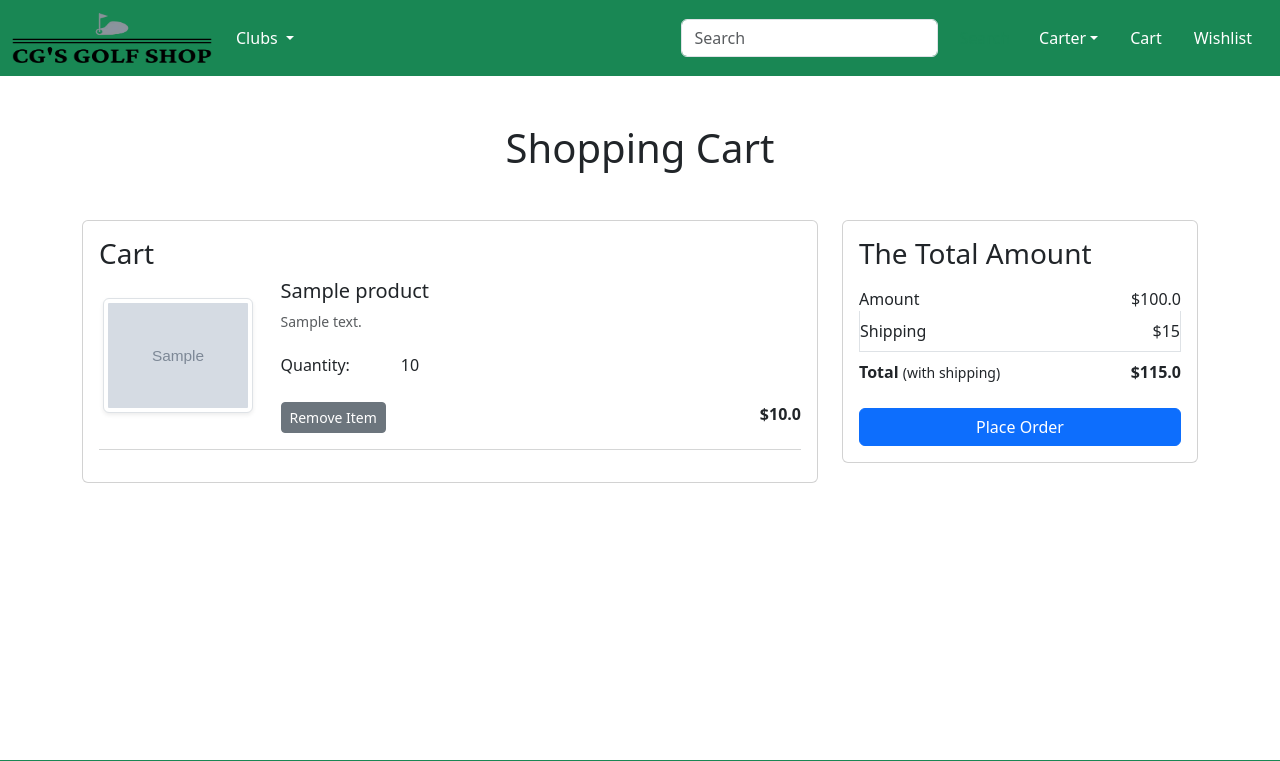
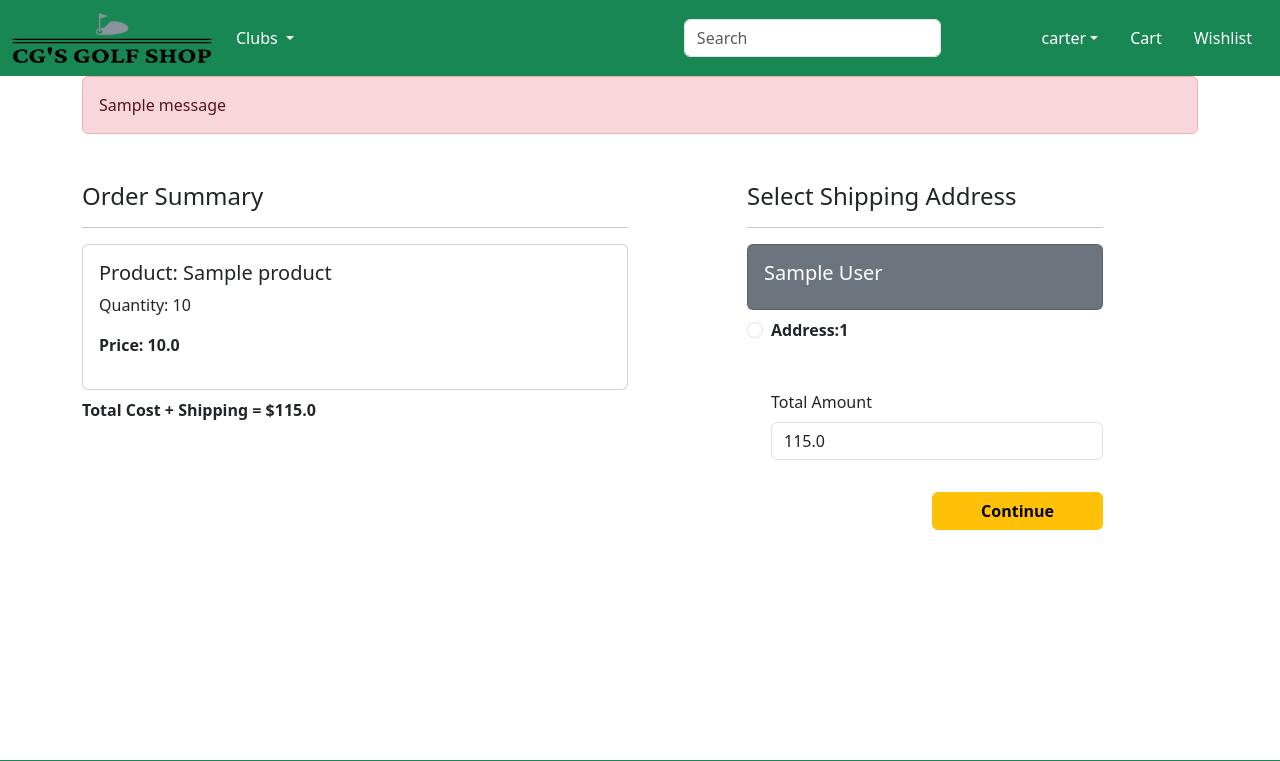
Before and after one commit to cartergeile/project4, a Django app: page /checkout/ in a window 1280 px wide. Shown: the top 761 px of the page. Run offline with Django 4.2, Linux system fonts and the light colour scheme; a user stored in the database is signed in; tables that the repository leaves empty hold one stand-in row (values such as "Sample post"); grey boxes marked "Sample" are stand-in pictures; one stand-in notice (Sample message) is shown; some libraries are stand-ins or nearby versions; some web fonts are replaced.

Commit message:
made a checkout function and template

```diff
--- a/capstone-project/main_app/templates/main_app/addtocart.html
+++ b/capstone-project/main_app/templates/main_app/addtocart.html
@@ -21,8 +21,8 @@
                 <div class="my-3">
                   <label for="quantity">Quantity:</label>
                   <a class="minus-cart btn" pid={{item.product.id}}><i class="fas fa-minus-square fa-lg"></i></a>
-                    <span id="quantity">{{item.quantity}}</span>
-                    <a class="plus-cart btn" pid={{item.product.id}}><i class="fas fa-plus-square fa-lg"></i></a>
+                  <span id="quantity">{{item.quantity}}</span>
+                  <a class="plus-cart btn" pid={{item.product.id}}><i class="fas fa-plus-square fa-lg"></i></a>
                 </div>
                 <div class="d-flex justify-content-between">
                   <a href="#" class="remove-cart btn btn-sm btn-secondary mr-3" pid={{item.product.id}}>Remove Item </a>
--- a/capstone-project/main_app/templates/main_app/base.html
+++ b/capstone-project/main_app/templates/main_app/base.html
@@ -51,7 +51,7 @@
 
       <ul class="navbar-nav me-auto mb-2 mb-lg-0">
         <li class="nav-item dropdown mx-2">
-          <a class="nav-link dropdown-toggle text-white" href="#" id="profileDropdown" role="button" data-bs-toggle="dropdown" aria-expanded="false">Carter</a>
+          <a class="nav-link dropdown-toggle text-white" href="#" id="profileDropdown" role="button" data-bs-toggle="dropdown" aria-expanded="false">carter</a>
           <ul class="dropdown-menu" aria-labelledby="profileDropdown">
             <li><a class="dropdown-item" href="{% url 'profile' %}">Profile</a></li>
             <li><a class="dropdown-item" href="#">Orders</a></li>
--- /dev/null
+++ b/capstone-project/main_app/templates/main_app/checkout.html
@@ -0,0 +1,58 @@
+{% extends 'main_app/base.html' %}
+{% load static %}
+{% block title %}Checkout{% endblock title%}
+
+{% block main-content %}
+<div class="container">
+  {% if messages %}
+    {% for msg in messages %}
+      <div class="alert alert-danger" role="alert">
+        {{msg}}
+      </div>
+    {% endfor %}
+  {% endif %}
+  <div class="row mt-5">
+    <div class="col-sm-6">
+      <h4>Order Summary</h4>
+      <hr>
+      {% for item in cart_items %}
+        <div class="card mb-2">
+          <div class="card-body">
+            <h5>Product: {{item.product.name}}</h5>
+            <p>Quantity: {{item.quantity}}</p>
+            <p class="fw-bold">Price: {{item.product.price}}</p>
+          </div>
+        </div>
+      {% endfor %}
+      <p class="fw-bold">Total Cost + Shipping = ${{totalamount}}</p>
+    </div>
+    <div class="col-sm-4 offset-sm-1">
+      <h4>Select Shipping Address</h4>
+      <hr>
+      <form method="POST" id="myform">
+        {% csrf_token %}
+        {% for ad in add %}
+        <div class="card bg-secondary">
+          <div class="card-body ">
+            <h5 class="text-white">{{ad.name}}</h5>
+          </div>
+        </div>
+        <div class="form-check mt-2 mb-5">
+          <input type="radio" class="form-check-input" name="custid" id="custadd{{forloop.counter}}" value="{{ad.id}}">
+          <label for="custadd{{forloop.counter}}" class="form-check-label fw-bold">
+            Address:{{forloop.counter}}</label>
+        </div>
+        {% endfor %}
+        <div class="form-check mb-3">
+          <label for="totalamount" class="form-label">Total Amount</label>
+          <input type="number" class="form-control" name="totalamount" value={{totalamount}} readonly>
+        </div>
+        <div class="text-end">
+          <button type="submit" class="btn btn-warning mt-3 px-5 fw-bold">Continue</button>
+        </div>
+      </form>
+    </div>
+  </div>
+</div>
+
+{% endblock main-content %}
--- a/capstone-project/main_app/templates/main_app/productdetail.html
+++ b/capstone-project/main_app/templates/main_app/productdetail.html
@@ -16,7 +16,7 @@
         {{product.description}}
       </h2>
 
-        <form action="{% url 'showcart' %}" class="d-inline">
+        <form action="/add-to-cart/" class="d-inline">
           <input type="hidden" name="prod_id" value={{product.id}} />
           <button type="submit" class="btn btn-primary shadow px-5 py-2">Add to Cart</button>
         </form>
--- a/capstone-project/main_app/urls.py
+++ b/capstone-project/main_app/urls.py
@@ -15,8 +15,13 @@ urlpatterns = [
     path('updateAddress/<int:pk>', views.updateAddress.as_view(), name='updateAddress'),
 
     path('add-to-cart/', views.add_to_cart, name='add-to-cart'),
-    path('cart/', views.show_cart, name='showcart'),
-    path('checkout/', views.show_cart, name='checkout'),
+    path('cart', views.show_cart, name='showcart'),
+    path('checkout/', views.checkout.as_view(), name='checkout'),
+
+    path('pluscart/', views.plus_cart),
+    path('minuscart/', views.minus_cart),
+    path('removecart/', views.remove_cart),
+
 
     # login auth
     path('signup', views.CustomerRegistrationView.as_view(), name='signup'),
--- a/capstone-project/main_app/views.py
+++ b/capstone-project/main_app/views.py
@@ -1,9 +1,11 @@
 from django.db.models import Count
+from django.http import JsonResponse
 from django.shortcuts import render, redirect
 from django.views import View
 from . models import Cart, Product, Customer
 from . forms import CustomerProfileForm, CustomerRegistrationForm
 from django.contrib import messages
+from django.db.models import Q
 
 # Create your views here.
 def home(request):
@@ -92,3 +94,75 @@ def show_cart(request):
         amount = amount + value
     totalamount = amount + 15
     return render(request, 'main_app/addtocart.html', locals())
+
+class checkout(View):
+    def get(self, request):
+        user=request.user
+        add=Customer.objects.filter(user=user)
+        cart_items=Cart.objects.filter(user=user)
+        famount = 0
+        for p in cart_items:
+            value = p.quantity * p.product.price
+            famount = famount + value
+        totalamount = famount + 15
+        return render(request, 'main_app/checkout.html', locals())
+
+def plus_cart(request):
+    if request.method == 'GET':
+        prod_id=request.GET['prod_id']
+        c = Cart.objects.get(Q(product=prod_id) & Q(user=request.user))
+        c.quantity+=1
+        c.save()
+        user = request.user
+        cart = Cart.objects.filter(user=user)
+        amount = 0
+        for p in cart:
+            value = p.quantity * p.product.price
+            amount = amount + value
+        totalamount = amount + 15
+        #print(prod_id)
+        data={
+            'quantity':c.quantity,
+            'amount':amount,
+            'totalamount':totalamount
+        }
+        return JsonResponse(data)
+
+def minus_cart(request):
+    if request.method == 'GET':
+        prod_id=request.GET['prod_id']
+        c = Cart.objects.get(Q(product=prod_id) & Q(user=request.user))
+        c.quantity-=1
+        c.save()
+        user = request.user
+        cart = Cart.objects.filter(user=user)
+        amount = 0
+        for p in cart:
+            value = p.quantity * p.product.price
+            amount = amount + value
+        totalamount = amount + 15
+        data={
+            'quantity':c.quantity,
+            'amount':amount,
+            'totalamount':totalamount
+        }
+        return JsonResponse(data)
+
+def remove_cart(request):
+    if request.method == 'GET':
+        prod_id=request.GET['prod_id']
+        c = Cart.objects.get(Q(product=prod_id) & Q(user=request.user))
+        c.quantity+=1
+        c.delete()
+        user = request.user
+        cart = Cart.objects.filter(user=user)
+        amount = 0
+        for p in cart:
+            value = p.quantity * p.product.price
+            amount = amount + value
+        totalamount = amount + 15
+        data={
+            'amount':amount,
+            'totalamount':totalamount
+        }
+        return JsonResponse(data)
```
Also changed, not shown: capstone-project/main_app/static/main_app/js/myscript.js (+55 -0 lines), README.md.
